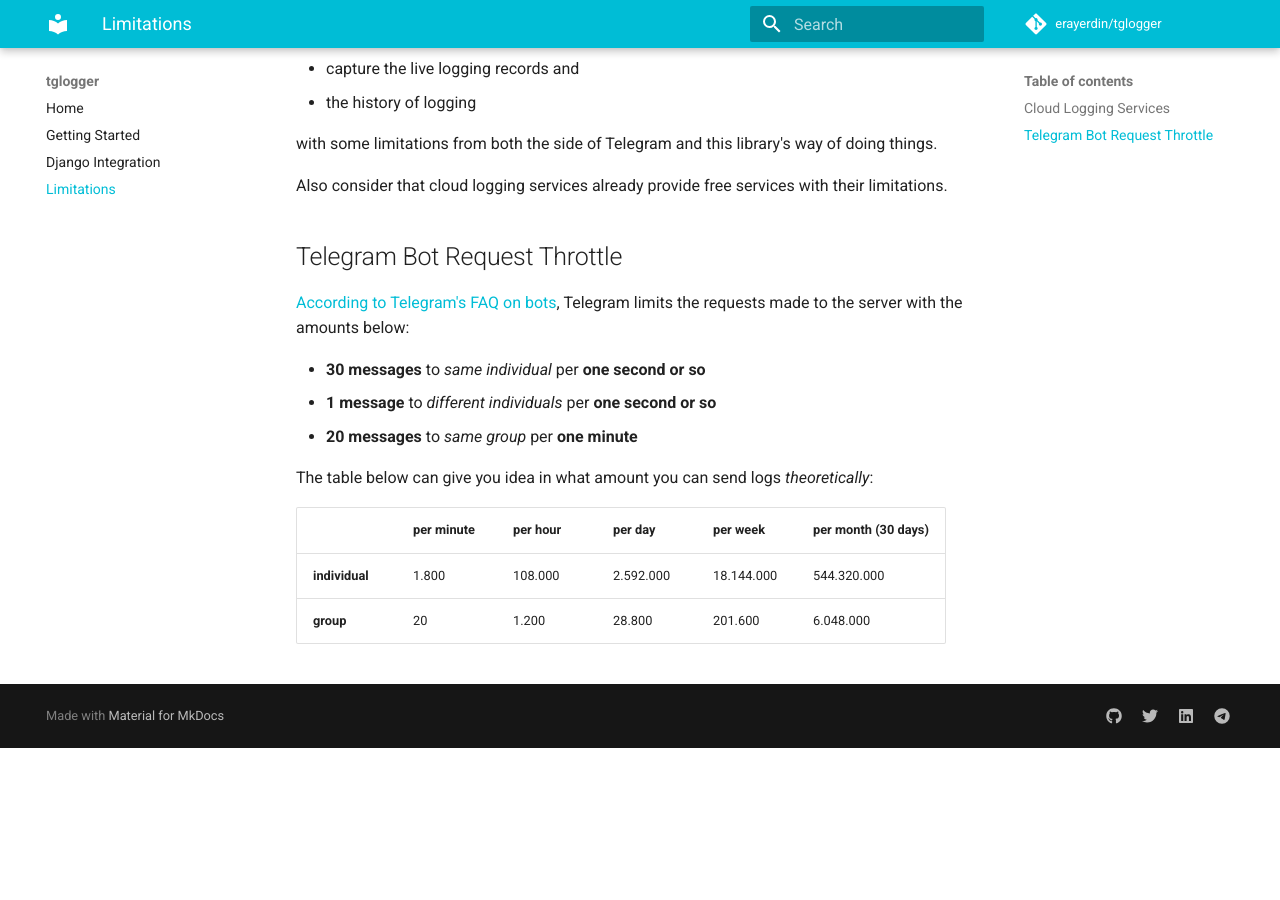
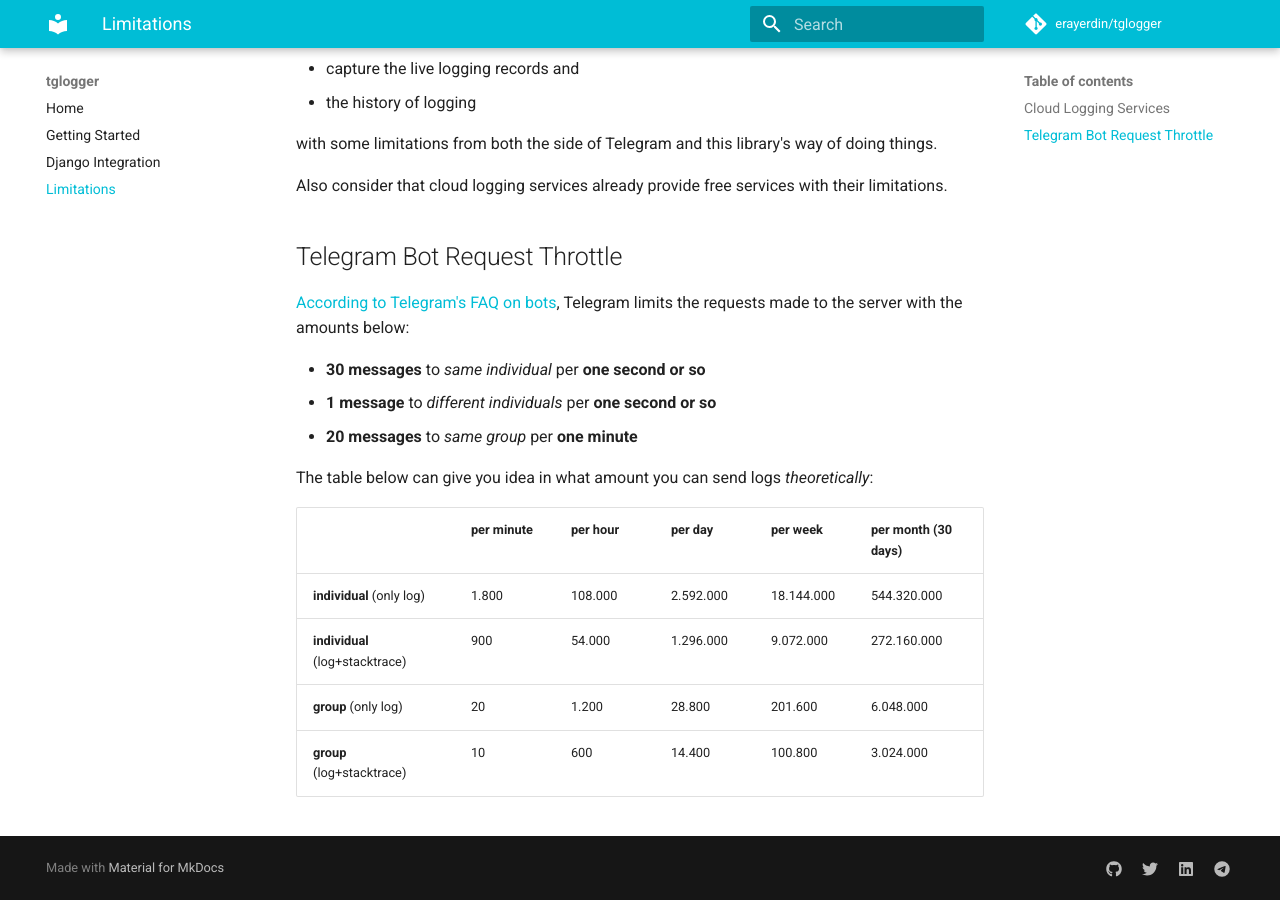
Before and after one commit to erayerdin/tglogger-python, an MkDocs documentation site: the page built from docs/limitations.md, in a window 1280 px wide and 900 px high, scrolled down 568 px. Built offline with MkDocs 1.6.1 and Material for MkDocs 9.7.7, drawn with Linux system fonts in a browser that asks for light colours; comment, search, counter and statistics services are not loaded; before the commit the page ends 1316 px from its top, so only the background shows below that.

Commit message:
updated limitations

```diff
--- a/docs/limitations.md
+++ b/docs/limitations.md
@@ -37,5 +37,7 @@
 
 | | per minute | per hour | per day | per week | per month (30 days) |
 |---|---|---|---|---|---|
-| **individual** | 1.800 | 108.000 | 2.592.000 | 18.144.000 | 544.320.000 |
-| **group**      | 20 | 1.200 | 28.800 | 201.600 | 6.048.000 |
+| **individual** (only log)       | 1.800 | 108.000 | 2.592.000 | 18.144.000 | 544.320.000 |
+| **individual** (log+stacktrace) | 900 | 54.000 | 1.296.000 | 9.072.000 | 272.160.000 |
+| **group** (only log)            | 20 | 1.200 | 28.800 | 201.600 | 6.048.000 |
+| **group** (log+stacktrace)      | 10 | 600 | 14.400 | 100.800 | 3.024.000 |
```
